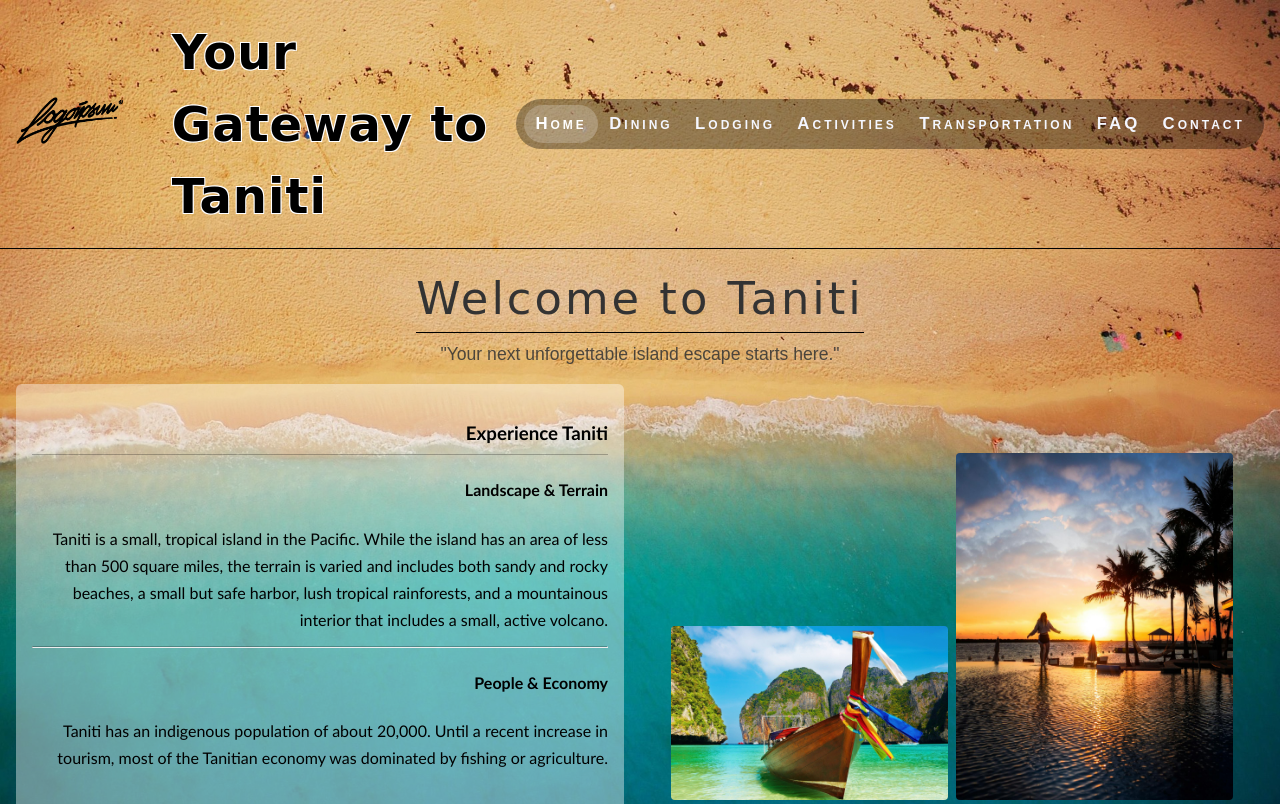
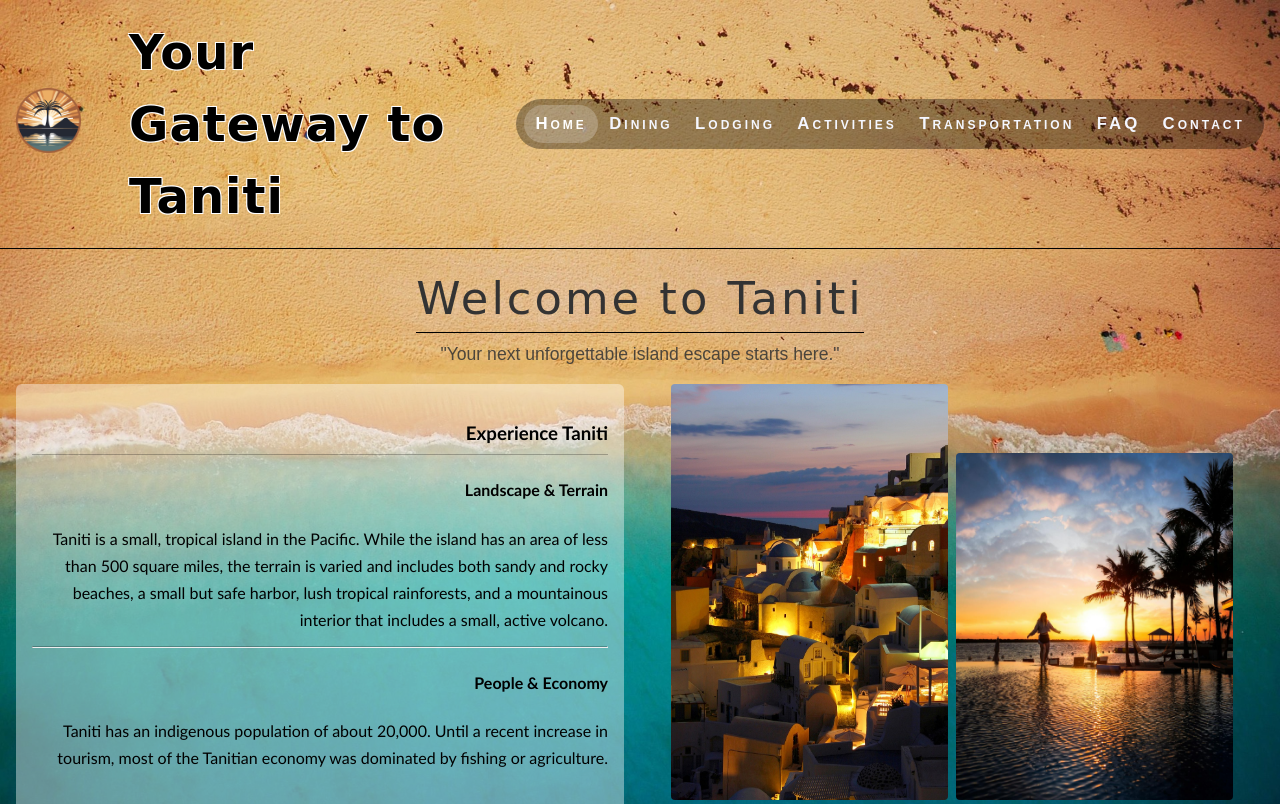
Before and after one commit to gmusialik91/taniti-prototype, a plain HTML site: page index.html in a window 1280 px wide. Shown: the top 804 px of the page. Drawn offline with Linux system fonts and the light colour scheme; a web font is replaced by a local one.

Commit message:
changed logo on all pages, add source

```diff
--- a/assets/css/styles.css
+++ b/assets/css/styles.css
@@ -29,7 +29,7 @@ header {
 }
 
 .logo {
-    height: 48px;
+    height: 65px;
     width: auto;
     object-fit: contain;
     margin-bottom: 0;
--- a/index.html
+++ b/index.html
@@ -12,7 +12,7 @@
     <header>
         <div class="brand">
             <a href="index.html">
-                <img src="assets/img/misc/logoipsum.png" alt="Taniti logo" class="logo">
+                <img src="assets/img/misc/logo_new.png" alt="Taniti logo" class="logo">
             </a>
             <h1><a href="index.html">Your Gateway to Taniti</a></h1>
         </div>
@@ -49,9 +49,9 @@
             </div>
 
             <div class="image-column">
+                <img src="assets/img/home/houses_dusk.jpg" alt="Houses lit up at dusk" loading="lazy">
+                <img src="assets/img/home/sunset_silo.jpg" alt="Person standing in front of a sunset on the beach" loading="lazy">
                 <img src="assets/img/home/boat_bay.jpg" alt="Small boat on a bay" loading="lazy">
-                <img src="assets/img/home/sunset_silo.jpg" alt="Person standing in front of a sunset on the beach" loading="lazy">
-                <img src="assets/img/home/houses_dusk.jpg" alt="Houses lit up at dusk" loading="lazy">
                 <img src="assets/img/home/hammock.jpg" alt="Point of view of a person laying in a hammock at the beach" loading="lazy">
             </div>
         </section>
```
Also changed, not shown: activities.html (+1 -1 lines), contact.html (+1 -1 lines), dining.html (+1 -1 lines), faq.html (+1 -1 lines), lodging.html (+1 -1 lines), transportation.html (+1 -1 lines), assets/img/misc/logo_new.png (added), 1 other file.
